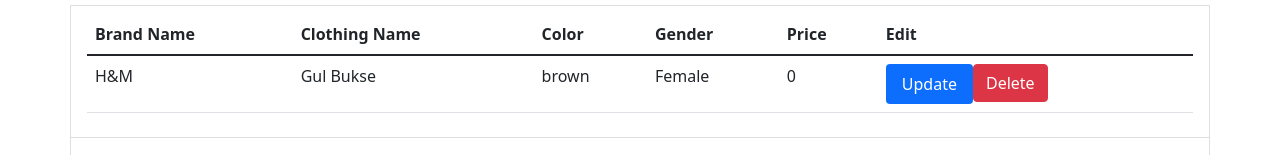
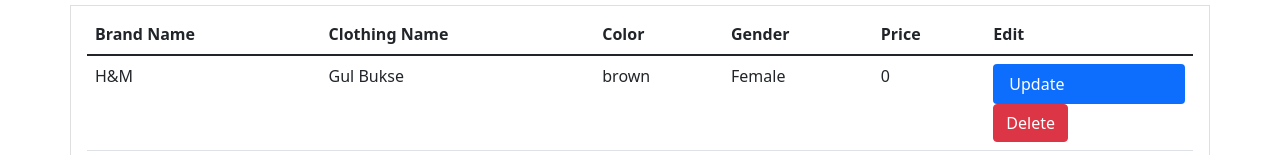
Before and after one commit to WhoCanThisBe/pgr305_h2021_gr101, a React (Create React App) app in the folder Webstore/: page /admin in a window 1280 px wide. Shown: the part 797-952 px from the top of the page. Built offline with nearby package versions, Linux system fonts and the light colour scheme; no server answers.

Commit message:
changed view onm admin page for editnig

```diff
--- a/Webstore/src/Components/Admin/AClothingItem.tsx
+++ b/Webstore/src/Components/Admin/AClothingItem.tsx
@@ -28,7 +28,7 @@
                 <td>{garment.gender}</td>
                 <td>{garment.priceNok}</td>
                 <td>
-                    <Nav variant={"pills"} activeKey="1">
+                    <Nav variant={"pills"} activeKey="1" className="flex-column">
                         <Nav.Item>
                             <Nav.Link eventKey="1" href={`/update-clothing/${garment.id}`}>
                                 Update
```
